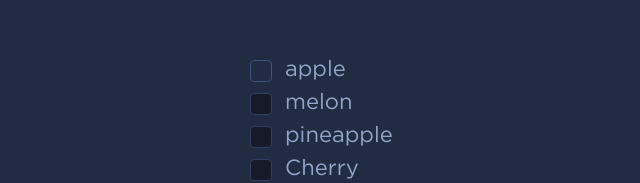
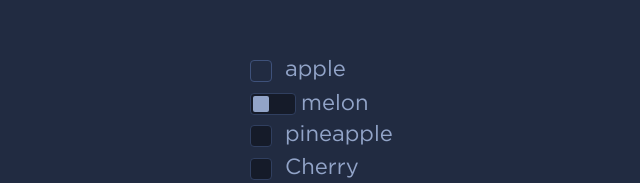
Before and after one commit to Gusland/gusland.github.io, a Vue app: page / in a window 1280 px wide. Shown: the top 183 px of the page, without its empty margins (190-830 px from the left). Built offline with nearby package versions, Linux system fonts and the light colour scheme.

Commit message:
- add toggle support for checkbox component

```diff
--- a/src/App.vue
+++ b/src/App.vue
@@ -7,7 +7,7 @@
           :title="item.title"
           :visible="item.visible"
           :disabled="item.disabled"
-          :isToggle="false"
+          :isToggle="item.isToggle"
           @toggle="handleToggle"
         />
       </div>
@@ -37,6 +37,7 @@ export default {
           id: 2,
           title: 'melon',
           visible: false,
+          isToggle: true,
         },
         {
           id: 3,
@@ -56,6 +57,7 @@ export default {
     handleToggle(id, isChecked) {
       if (isChecked) {
         const selectedItem = this.items.find(item => item.id === id);
+        console.info(selectedItem);
         if (selectedItem) {
           this.selectedItems.push(selectedItem);
         }
--- a/src/components/Checkbox.vue
+++ b/src/components/Checkbox.vue
@@ -1,10 +1,18 @@
 <template>
   <div class="wrapper">
+    <template v-if="isToggle">
+      <div class="toggle" @click="toggleHandler">
+        <div :class="{ 'toggle-switch': true, 'toggle-on': toggled }"></div>
+        <div v-bind:class="{'toggle-text': true, 'toggle-text-white': toggled}"> {{ title }}</div>
+
+      </div>
+    </template>
+    <template v-else>
       <label v-show="!isToggle"
-           @click="toggleCheckbox"
+             @click="toggleHandler"
              v-bind:class="{'checkbox-wrapper': true, 'checkbox-wrapper-white': isChecked}"
              :for="id">{{ title }}
-      <input :disabled="disabled" type="checkbox" :id="id" v-model="isChecked" @change="toggleCheckbox"
+        <input :disabled="disabled" type="checkbox" :id="id" v-model="isChecked" @change="toggleHandler"
                :value="title">
         <span class="checkmark">
           <svg width="11" height="9" viewBox="0 0 11 9" fill="none" xmlns="http://www.w3.org/2000/svg">
@@ -14,15 +22,13 @@
           </svg>
         </span>
       </label>
+    </template>
 
-    <!--    <label class="switch">-->
-    <!--      <input type="checkbox">-->
-    <!--      <span class="slider"></span>-->
-    <!--    </label>-->
   </div>
 </template>
 
 <script>
+
 export default {
   props: {
     id: Number,
@@ -36,11 +42,15 @@ export default {
   data() {
     return {
       isChecked: false,
+      toggled: false,
     };
   },
   methods: {
-    toggleCheckbox() {
-      if (!this.disabled) {
+    toggleHandler() {
+      if (this.isToggle) {
+        this.toggled = !this.toggled;
+        this.$emit('toggle', this.id, this.toggled);
+      } else if (!this.disabled) {
         this.$emit('toggle', this.id, this.isChecked);
       }
     },
@@ -132,12 +142,51 @@ input:checked {
 }
 
 
-@keyframes draw-checkbox {
-  0% {
-    stroke-dashoffset: 33;
+.toggle {
+  display: flex;
+  align-items: center;
+  width: 44px;
+  height: 20px;
+  background-color: var(--primary-700);
+  border: 1px solid var(--primary-400);
+  border-radius: 4px;
+  position: relative;
+  cursor: pointer;
+  margin-bottom: 10px;
 }
-  100% {
-    stroke-dashoffset: 0;
+
+.toggle:hover {
+  background-color: var(--primary-900);
 }
+
+.toggle:active {
+  border: 1px solid var(--primary-300);
+}
+
+.toggle-switch {
+  width: 16px;
+  height: 16px;
+  position: absolute;
+  top: 2px;
+  left: 2px;
+  border-radius: 2px;
+  background-color: var(--primary-200);
+  transition: transform 0.3s, color 0.3s;
+}
+
+.toggle-text {
+  position: relative;
+  left: 50px;
+  font-size: 22px;
+  color: var(--primary-200);
+}
+
+.toggle-text-white {
+  color: var(--white);
+}
+
+.toggle-on {
+  background-color: var(--secondary-500);
+  transform: translateX(24px);
 }
 </style>
--- /dev/null
+++ b/src/components/Toggle.vue
@@ -0,0 +1,45 @@
+<template>
+  <div class="toggle" @click="toggle">
+    <div :class="{ 'toggle-switch': true, 'toggle-on': toggled }"></div>
+  </div>
+</template>
+
+<script>
+
+export default {
+  data() {
+    return {
+      toggled: false
+    };
+  },
+  methods: {
+    toggle() {
+      this.toggled = !this.toggled;
+    }
+  }
+};
+</script>
+
+<style scoped>
+.toggle {
+  width: 50px;
+  height: 25px;
+  background-color: #ccc;
+  border-radius: 25px;
+  position: relative;
+  cursor: pointer;
+}
+
+.toggle-switch {
+  width: 25px;
+  height: 25px;
+  border-radius: 50%;
+  background-color: #fff;
+  position: absolute;
+  transition: transform 0.3s;
+}
+
+.toggle-on {
+  transform: translateX(100%);
+}
+</style>
```
Lines whose indentation alone changed are shown as unchanged.
